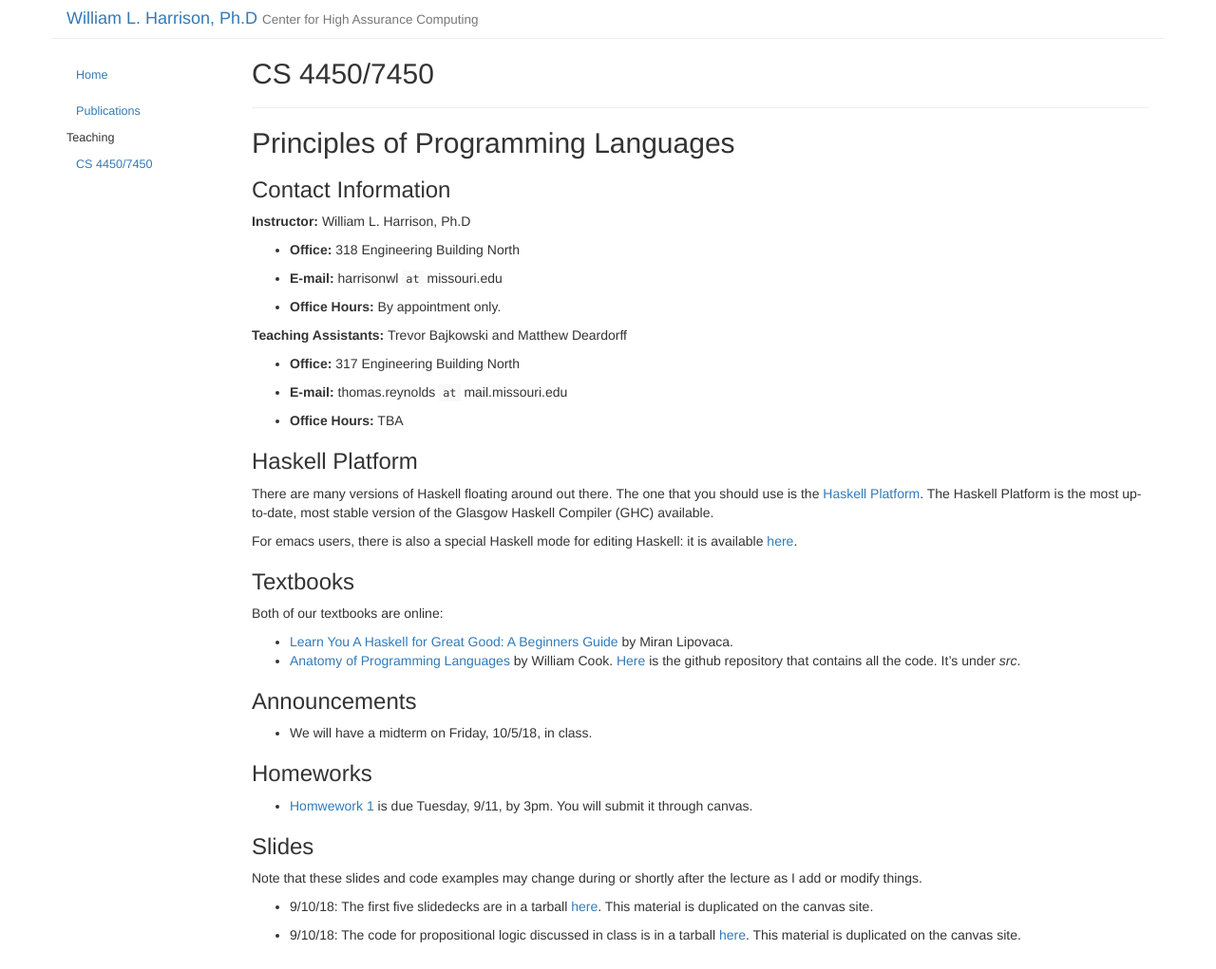
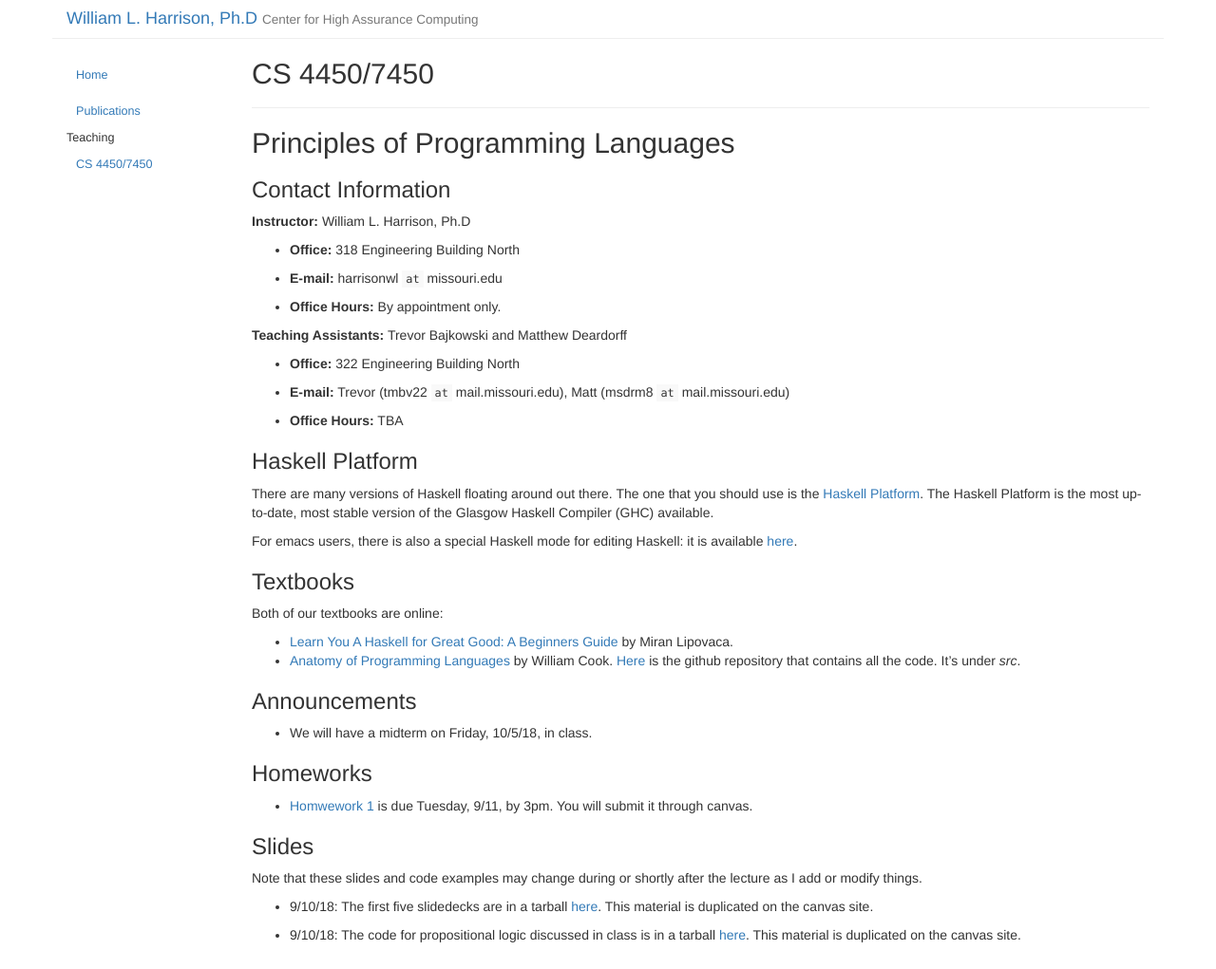
Before and after one commit to harrisonwl/harrisonwl.github.io, a Jekyll site: the page built from _posts/2018-09-10-cs4450.md, in a window 1280 px wide, cut to the strip 0-1021 px from the top of the page. Shown: the whole strip at 95% size. Built offline with Jekyll 4.4.1, drawn with Linux system fonts in a browser that asks for light colours.

Commit message:
minor correction

```diff
--- a/_posts/2018-09-10-cs4450.md
+++ b/_posts/2018-09-10-cs4450.md
@@ -21,9 +21,9 @@ __Instructor:__ William L. Harrison, Ph.D
 
 __Teaching Assistants:__ Trevor Bajkowski and Matthew Deardorff
 
-* __Office:__ 317 Engineering Building North
+* __Office:__ 322 Engineering Building North
 
-* __E-mail:__ thomas.reynolds `at` mail.missouri.edu
+* __E-mail:__ Trevor (tmbv22 `at` mail.missouri.edu), Matt (msdrm8 `at` mail.missouri.edu)
 
 * __Office Hours:__ TBA
 
```
